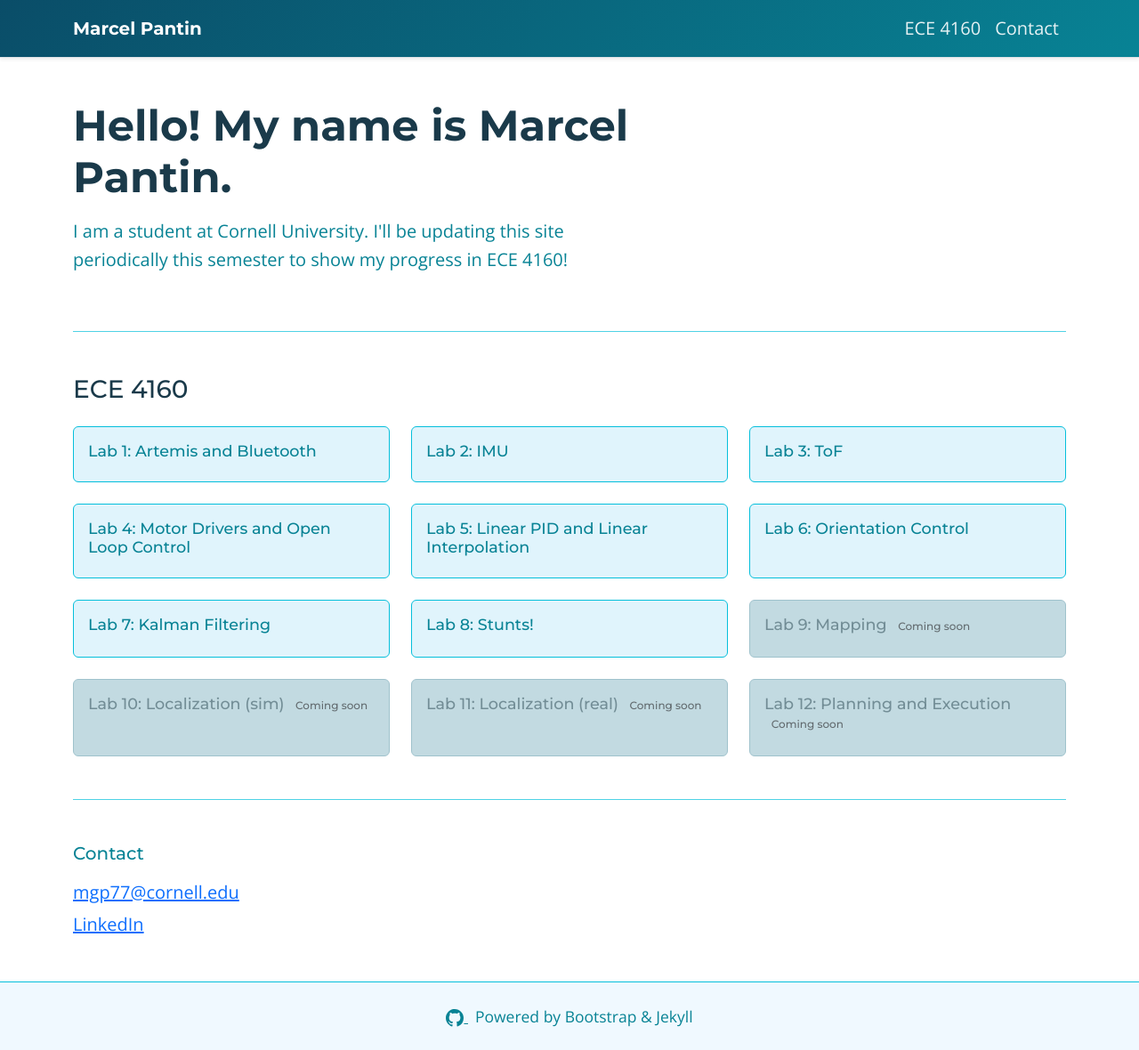
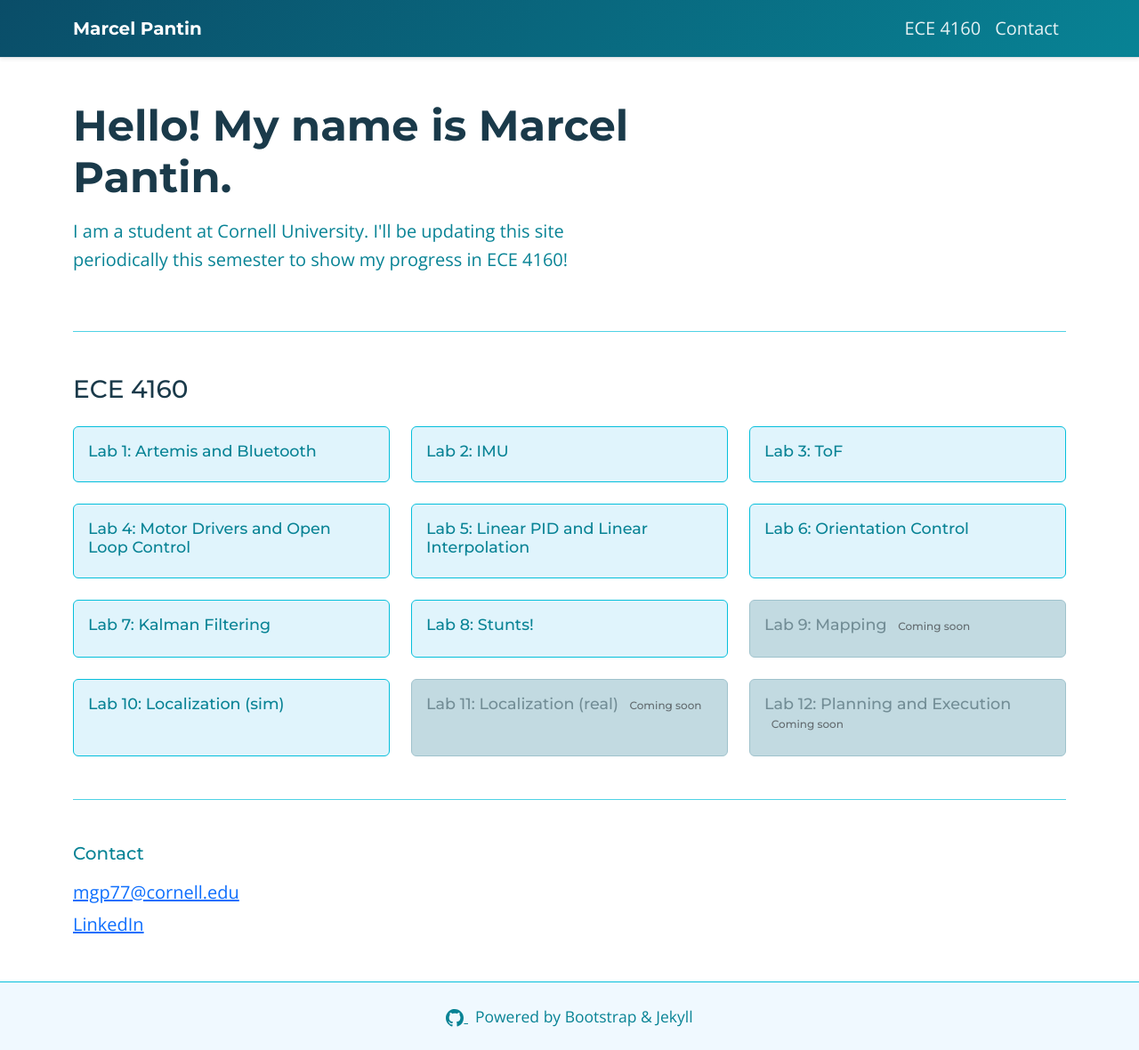
Before and after one commit to marcelgerardop/FastRobots-2026, a Jekyll site: the page built from docs/index.md, in a window 1280 px wide. Shown: the whole page at 89% size. Built offline with Jekyll 4.4.1, drawn with Linux system fonts in a browser that asks for light colours.

Commit message:
Update index.md

```diff
--- a/docs/index.md
+++ b/docs/index.md
@@ -85,9 +85,9 @@ title: Home
     </div>
   </div>
   <div class="col-md-6 col-lg-4">
-    <div class="card card-coming-soon h-100">
+    <div class="card h-100">
       <div class="card-body">
-        <h3 class="card-title h6">Lab 10: Localization (sim) <span class="badge badge-coming text-muted">Coming soon</span></h3>
+        <h3 class="card-title h6"><a href="{{ 'lab10.html' | relative_url }}">Lab 10: Localization (sim)</a></h3>
       </div>
     </div>
   </div>
```
